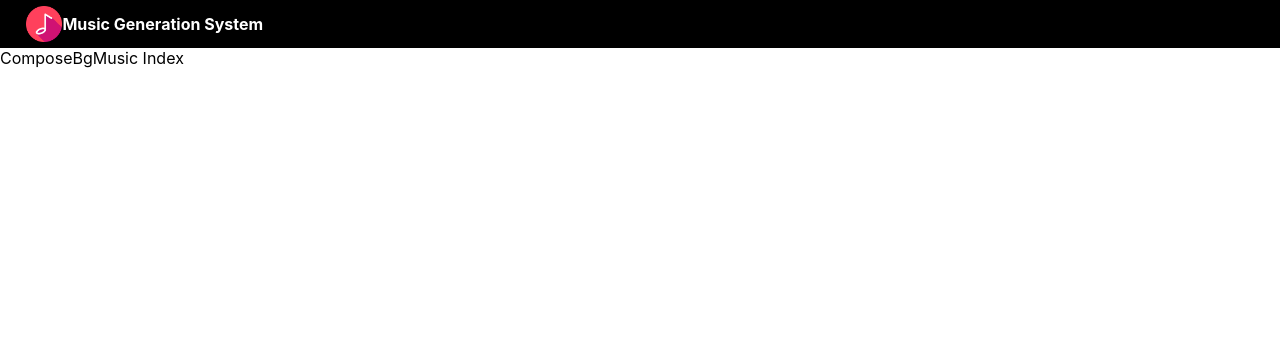
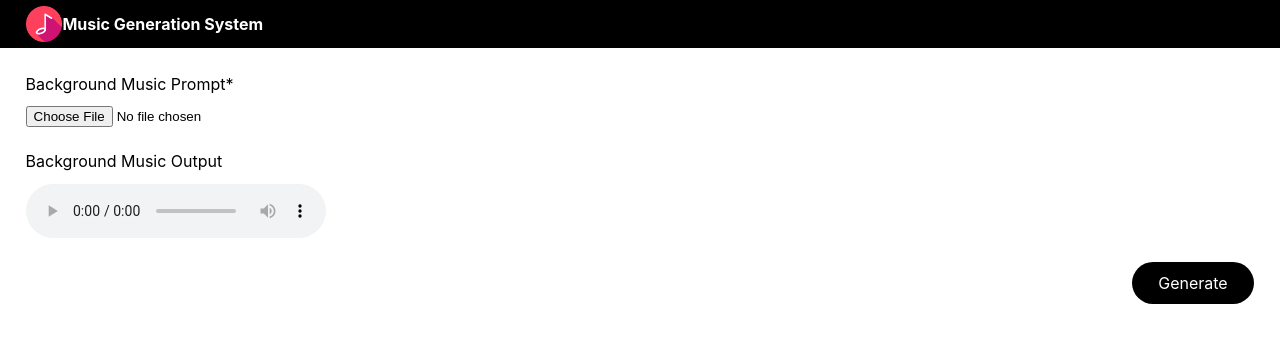
Before and after one commit to shivalikasingh95/assembly-ai-hackathon, a React (Create React App) app in the folder ui/: page /compose-bgmusic in a window 1280 px wide. Shown: the top 342 px of the page. Built offline with nearby package versions, Linux system fonts and the light colour scheme.

Commit message:
Integrated Bgmusic

```diff
--- a/ui/package.json
+++ b/ui/package.json
@@ -3,12 +3,15 @@
   "version": "0.1.0",
   "private": true,
   "dependencies": {
+    "@emotion/react": "^11.10.5",
     "@testing-library/jest-dom": "^5.16.5",
     "@testing-library/react": "^13.4.0",
     "@testing-library/user-event": "^13.5.0",
     "axios": "^1.2.1",
+    "plyr": "^3.7.3",
     "react": "^18.2.0",
     "react-dom": "^18.2.0",
+    "react-midi-player": "^1.0.5",
     "react-router-dom": "^6.4.5",
     "react-scripts": "5.0.1",
     "react-spinners": "^0.13.7",
--- a/ui/src/App.css
+++ b/ui/src/App.css
@@ -112,6 +112,7 @@
 .compose-lyric-footer-error-container {
   width: 50%;
   display: flex;
+  color: #ed6c02;
   align-items: center;
 }
 
@@ -142,3 +143,40 @@
 .compose-lyric-button:hover {
   transform: scale(1.04);
 }
+
+.compose-lyric-root-loading {
+  padding: 2%;
+  height: 100%;
+  display: flex;
+  align-items: center;
+  box-sizing: border-box;
+ justify-content: center;
+}
+
+.compose-bgmusic-root {
+  height: 100%;
+}
+
+.compose-bgmusic-root-inner {
+  padding: 2%;
+  height: 100%;
+  display: flex;
+  box-sizing: border-box;
+  flex-direction: column;
+}
+
+.compose-bgmusic-inputContainer {
+  display: flex;
+  flex-direction: column;
+  margin-bottom: 2%;
+}
+
+.compose-bgmusic-outputContainer {
+  display: flex;
+  flex-direction: column;
+  margin-bottom: 2%;
+}
+
+.compose-bgmusic-heading {
+  margin-bottom: 1%;
+}
--- a/ui/src/api/api.js
+++ b/ui/src/api/api.js
@@ -41,3 +41,22 @@ export const postAlbumCover = (params) => {
       });
     });
 };
+
+export const postBgMusic = (params) => {
+  const data = {
+    text_prompt: params?.input
+  };
+  return axios
+    .post(`${API_ROOT}bg_music`, data)
+    .then((res) => {
+      if (res?.status === 201) {
+        toast.success(MESSAGE.SUC_POST_BG_MUSIC, { theme: "dark" });
+        return res?.data;
+      } else throw res;
+    })
+    .catch((err) => {
+      toast.error(err?.response?.data?.message || MESSAGE.ERR_POST_BG_MUSIC, {
+        theme: "dark",
+      });
+    });
+};
--- a/ui/src/api/apiLoading.js
+++ b/ui/src/api/apiLoading.js
@@ -0,0 +1,11 @@
+import { css } from "@emotion/react";
+
+export const override = css`
+  display: block;
+  margin: 0 auto;
+  position: absolute;
+  top: 50%;
+  z-index: 1000;
+  margin-left: 50%;
+  margin-right: 50%;
+`;
--- a/ui/src/api/apiMessage.js
+++ b/ui/src/api/apiMessage.js
@@ -6,4 +6,7 @@ export default {
   ERR_POST_ALBUM: "Error occured during generating Album cover, Please contact administrator.",
   SUC_POST_ALBUM: "Successfully generated Album cover.",
 
+  ERR_POST_BG_MUSIC: "Error occured during generating Background Music, Please contact administrator.",
+  SUC_POST_BG_MUSIC: "Successfully generated Background Music.",
+
 }
--- a/ui/src/pages/ComposeAlbumIndex.js
+++ b/ui/src/pages/ComposeAlbumIndex.js
@@ -1,6 +1,8 @@
 import React, { useState } from "react";
+import { FadeLoader } from "react-spinners";
 
 import { postAlbumCover } from "../api/api";
+import { override } from "../api/apiLoading";
 
 const ComposeAlbumIndex = () => {
   const [loading, setLoading] = useState(false);
@@ -46,18 +48,38 @@ const ComposeAlbumIndex = () => {
   return (
     <div className="compose-lyric-root">
       <div className="compose-lyric-root-inner">
+        {loading ? (
+          <div className="compose-lyric-root-loading">
+            <FadeLoader
+              width={5}
+              radius={2}
+              margin={2}
+              height={15}
+              css={override}
+              color={"#4279f4"}
+              loading={loading}
+            />
+          </div>
+        ) : (
+          <>
             <div className="compose-lyric-input">
-          <div className="compose-lyric-input-heading">Album Cover Prompt*</div>
+              <div className="compose-lyric-input-heading">
+                Album Cover Prompt*
+              </div>
               <div className="compose-lyric-input-box">
                 <textarea
                   value={albumInfo?.input}
                   className="compose-lyric-textarea"
-              onChange={(e) => handleChangeAlbumInfo("input", e.target.value)}
+                  onChange={(e) =>
+                    handleChangeAlbumInfo("input", e.target.value)
+                  }
                 />
               </div>
             </div>
             <div className="compose-lyric-output">
-          <div className="compose-lyric-output-heading">Album Cover Output</div>
+              <div className="compose-lyric-output-heading">
+                Album Cover Output
+              </div>
               <div className="compose-lyric-output-box">
                 {albumInfo?.output ? (
                   <textarea
@@ -92,6 +114,8 @@ const ComposeAlbumIndex = () => {
                 </div>
               </div>
             </div>
+          </>
+        )}
       </div>
     </div>
   );
--- a/ui/src/pages/ComposeBgMusicIndex.js
+++ b/ui/src/pages/ComposeBgMusicIndex.js
@@ -1,9 +1,114 @@
-import React from "react";
+import React, { useState } from "react";
+import { FadeLoader } from "react-spinners";
+
+import { postBgMusic } from "../api/api";
+import { override } from "../api/apiLoading";
 
 const ComposeBgMusicIndex = () => {
+  const [loading, setLoading] = useState(false);
+  const [bgMusicInfo, setBgMusicInfo] = useState({
+    input: null,
+    output: "",
+    errorMessage: "",
+  });
+
+  // On file select (from the pop up)
+  const onFileChange = (event) => {
+    // Update the state
+    if (event.target.files && event.target.files.length > 0) {
+      setBgMusicInfo({
+        ...bgMusicInfo,
+        input: event.target.files[0],
+      });
+    }
+  };
+
+  const handleGenerateBgMusic = async () => {
+    if (bgMusicInfo?.input) {
+      setLoading(true);
+      bgMusicInfo?.errorMessage !== "" &&
+        setBgMusicInfo({
+          ...bgMusicInfo,
+          errorMessage: "",
+        });
+      const data = await postBgMusic(bgMusicInfo);
+      if (data) {
+        setBgMusicInfo({
+          ...bgMusicInfo,
+          output: data?.output_album,
+        });
+      }
+      setLoading(false);
+    } else {
+      setBgMusicInfo({
+        ...bgMusicInfo,
+        errorMessage: "Please fill the required fields !!!",
+      });
+    }
+  };
+
+  const handleDownloadBgMusic = async () => {};
+
+  console.log("bgMusicInfo", bgMusicInfo);
+
   return (
-    <>ComposeBgMusic Index</>
-  )
-}
+    <div className="compose-bgmusic-root">
+      <div className="compose-bgmusic-root-inner">
+        {loading ? (
+          <div className="compose-lyric-root-loading">
+            <FadeLoader
+              width={5}
+              radius={2}
+              margin={2}
+              height={15}
+              css={override}
+              color={"#4279f4"}
+              loading={loading}
+            />
+          </div>
+        ) : (
+          <>
+            <div className="compose-bgmusic-inputContainer">
+              <div className="compose-bgmusic-heading">
+                Background Music Prompt*
+              </div>
+              <input type="file" onChange={onFileChange} />
+            </div>
+            <div className="compose-bgmusic-outputContainer">
+              <div className="compose-bgmusic-heading">
+                Background Music Output
+              </div>
+              <audio id="player" controls>
+                <source type="audio/mp3" src={bgMusicInfo?.output} />
+              </audio>
+            </div>
+            <div className="compose-lyric-footer">
+              <div className="compose-lyric-footer-error-container">
+                {bgMusicInfo?.errorMessage}
+              </div>
+              <div className="compose-lyric-footer-button-container">
+                {bgMusicInfo?.output ? (
+                  <div
+                    className="compose-lyric-button"
+                    onClick={() => handleDownloadBgMusic()}
+                  >
+                    Download
+                  </div>
+                ) : null}
+                <div
+                  style={{ marginLeft: "5%" }}
+                  className="compose-lyric-button"
+                  onClick={() => handleGenerateBgMusic()}
+                >
+                  Generate
+                </div>
+              </div>
+            </div>
+          </>
+        )}
+      </div>
+    </div>
+  );
+};
 
 export default ComposeBgMusicIndex;
--- a/ui/src/pages/ComposeLyricIndex.js
+++ b/ui/src/pages/ComposeLyricIndex.js
@@ -1,6 +1,8 @@
 import React, { useState } from "react";
+import { FadeLoader } from "react-spinners";
 
 import { postLyric } from "../api/api";
+import { override } from "../api/apiLoading";
 
 const ComposeLyricIndex = () => {
   const [loading, setLoading] = useState(false);
@@ -46,13 +48,29 @@ const ComposeLyricIndex = () => {
   return (
     <div className="compose-lyric-root">
       <div className="compose-lyric-root-inner">
+        {loading ? (
+          <div className="compose-lyric-root-loading">
+            <FadeLoader
+              width={5}
+              radius={2}
+              margin={2}
+              height={15}
+              css={override}
+              color={"#4279f4"}
+              loading={loading}
+            />
+          </div>
+        ) : (
+          <>
             <div className="compose-lyric-input">
               <div className="compose-lyric-input-heading">Lyrics Prompt*</div>
               <div className="compose-lyric-input-box">
                 <textarea
                   value={lyricsInfo?.input}
                   className="compose-lyric-textarea"
-              onChange={(e) => handleChangeLyricInfo("input", e.target.value)}
+                  onChange={(e) =>
+                    handleChangeLyricInfo("input", e.target.value)
+                  }
                 />
               </div>
             </div>
@@ -88,6 +106,8 @@ const ComposeLyricIndex = () => {
                 </div>
               </div>
             </div>
+          </>
+        )}
       </div>
     </div>
   );
```
Also changed, not shown: 1 other file (tests, documents, lock files or other folders). Lines whose indentation alone changed are shown as unchanged.
